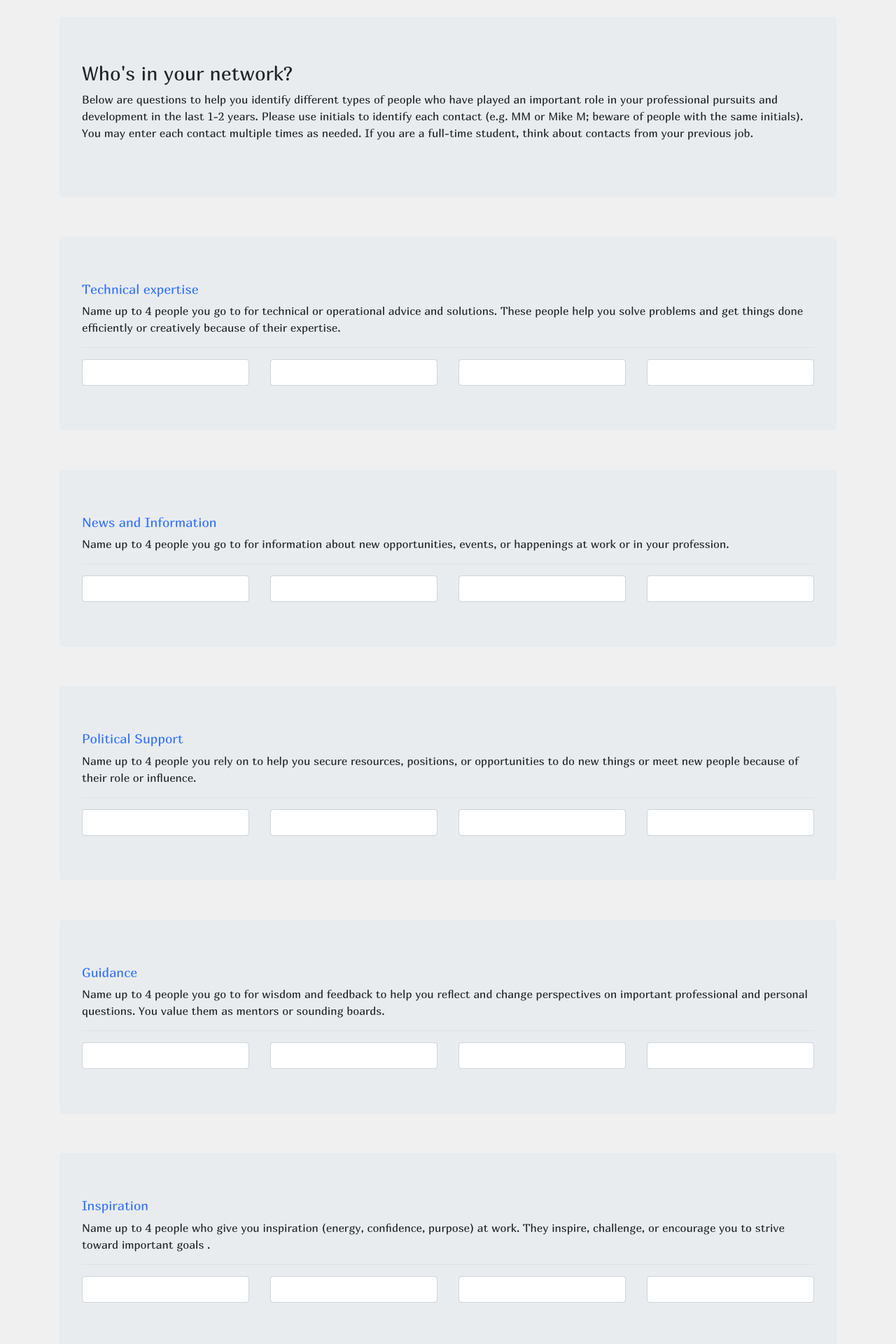
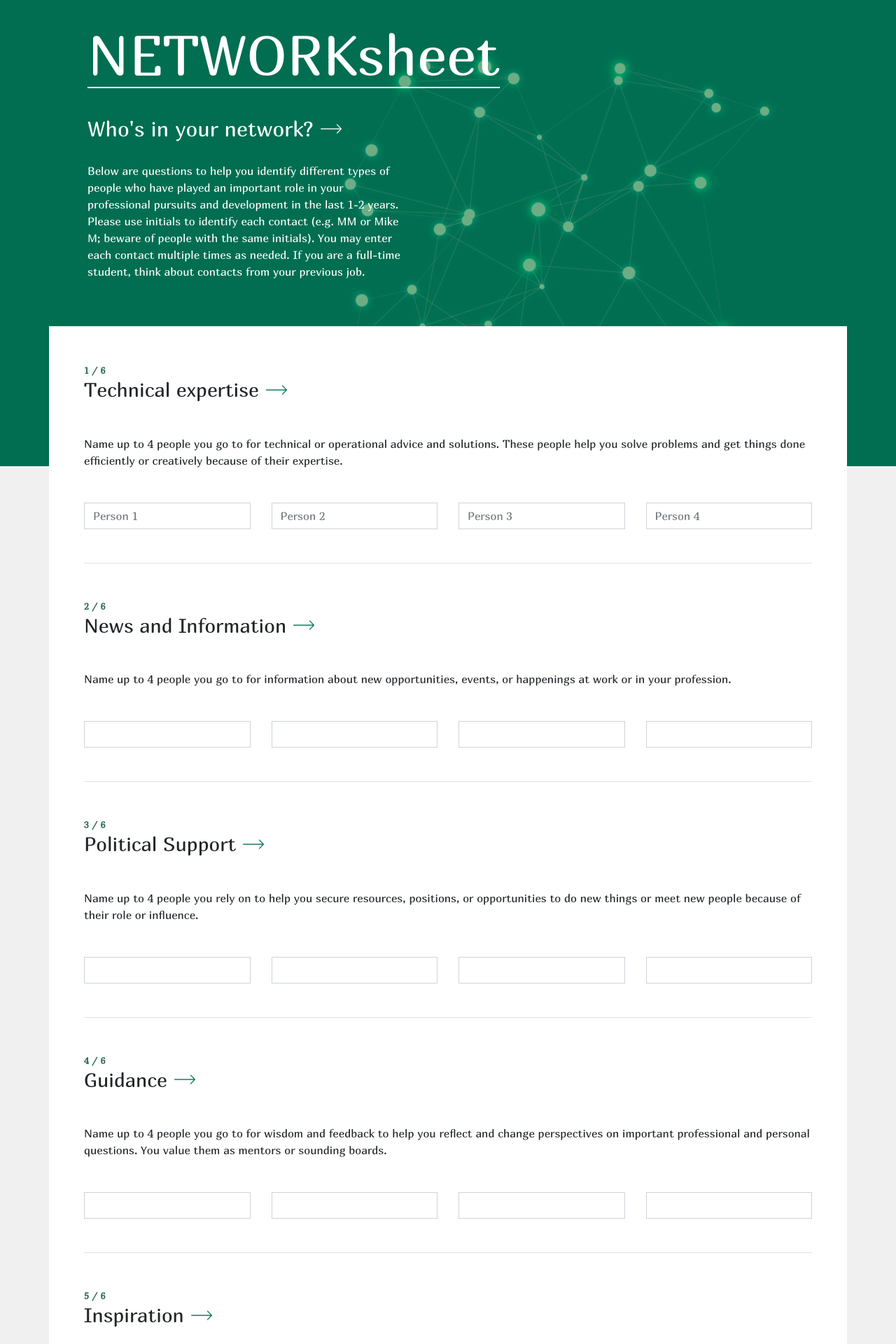
Before and after one commit to kokuwabara1976/networksheet, a Flask app: page /who in a window 1280 px wide. Shown: the top 1920 px of the page at 70% size. Run offline with Flask 2, Linux system fonts and the light colour scheme; some libraries are stand-ins or nearby versions.

Commit message:
second design

```diff
--- a/static/css/index.css
+++ b/static/css/index.css
@@ -233,3 +233,20 @@ body {
   width: fit-content;
   padding-right: 40px;
 }
+.arrow-green {
+  background: url('../img/arrow-green.png');
+  background-position-x: right;
+  background-repeat: no-repeat;
+  background-position-y: center;
+  background-size: 30px;
+  width: fit-content;
+  padding-right: 40px;
+}
+input.form-control {
+  border-radius: 0;
+}
+.text-green {
+  color: #2e6c53;
+  font-weight: bold;
+  font-size: 13px;
+}
--- /dev/null
+++ b/static/css/who.css
@@ -0,0 +1 @@
+/* created by Jovan Kovacevic 12/16/2020 */
--- a/templates/landing.html
+++ b/templates/landing.html
@@ -59,7 +59,7 @@
   <script src="https://cdn.jsdelivr.net/npm/popper.js@1.16.1/dist/umd/popper.min.js" integrity="sha384-9/reFTGAW83EW2RDu2S0VKaIzap3H66lZH81PoYlFhbGU+6BZp6G7niu735Sk7lN" crossorigin="anonymous"></script>
   <script src="https://stackpath.bootstrapcdn.com/bootstrap/4.5.2/js/bootstrap.min.js" integrity="sha384-B4gt1jrGC7Jh4AgTPSdUtOBvfO8shuf57BaghqFfPlYxofvL8/KUEfYiJOMMV+rV" crossorigin="anonymous"></script>
   <script>
-    function isMobile(){
+    function isMobile() {
 
       window.alert("Please make sure you are NOT using a mobile device (phone or tablet) to complete this survey.");
 
--- a/templates/who.html
+++ b/templates/who.html
@@ -4,62 +4,66 @@
   <!-- Required meta tags -->
   <meta charset="utf-8">
   <meta name="viewport" content="width=device-width, initial-scale=1, shrink-to-fit=no">
-
   <!-- Bootstrap CSS -->
   <link rel="stylesheet" href="https://stackpath.bootstrapcdn.com/bootstrap/4.5.2/css/bootstrap.min.css" integrity="sha384-JcKb8q3iqJ61gNV9KGb8thSsNjpSL0n8PARn9HuZOnIxN0hoP+VmmDGMN5t9UJ0Z" crossorigin="anonymous">
   <link rel="stylesheet" href="../static/css/index.css">
-
+  <link rel="stylesheet" href="../static/css/who.css">
   <title>NETWORKsheet</title>
 </head>
+
 <body>
-
   <form action="{{ url_for('who') }}" method="POST" role="form" class="form-horizontal">
     <div class="form-group">
+      <div class="page-container section-1">
+        <div class="container">
+          <div class="row">
+            <div class="col-md-6">
+              <div class="page-header">
 
-      <br>
-      <div class="container">
-        <div class="jumbotron">
-          <div class="jumbotron-content">
-            <h3>Who's in your network?</h3>
-            Below are questions to help you identify different types of people who have played an important role in your professional pursuits and development in the last 1-2 years. Please use initials to identify each contact (e.g. MM or Mike M; beware of people with the same initials). You may enter each contact multiple times as needed. If you are a full-time student, think about contacts from your previous job.</p>
-          </div>
-        </div>
-      </div>
+                <h3 class="page-title">
+                  <p>NETWORKsheet</p>
+                  <span></span>
+                </h3>
 
-      <br>
-      <div class="container">
-        <div class="jumbotron">
-          <div class="jumbotron-content">
-            <h1 class="display-7">Technical expertise</h1>
+                <h3 class="page-sub-title arrow">Who's in your network?</h3>
 
-            Name up to 4 people you go to for technical or operational advice and solutions. These people help you solve problems and get things done efficiently or creatively because of their expertise.
-            <div class="border-top my-3"></div>
-            <div class="row">
-              <div class="col">
-                <input type="text" class="form-control" placeholder="" name="T">
-              </div>
-              <div class="col">
-                <input type="text" class="form-control" placeholder="" name="T">
-              </div>
-              <div class="col">
-                <input type="text" class="form-control" placeholder="" name="T">
-              </div>
-              <div class="col">
-                <input type="text" class="form-control" placeholder="" name="T">
+                <p>Below are questions to help you identify different types of people who have played an important role in your professional pursuits and development in the last 1-2 years. Please use initials to identify each contact (e.g. MM or Mike M; beware of people with the same initials). You may enter each contact multiple times as needed. If you are a full-time student, think about contacts from your previous job.</p>
+
               </div>
             </div>
           </div>
         </div>
       </div>
 
-      <!-- START QUESTION -->
-      <br>
-      <div class="container">
-        <div class="jumbotron">
-          <div class="jumbotron-content">
-            <h1 class="display-7">News and Information</h1>
-            Name up to 4 people you go to for information about new opportunities, events, or happenings at work or in your profession.
-            <div class="border-top my-3"></div>
+      <div class="container section-2">
+        <div class="row">
+          <div class="page-content">
+
+            <div class="">
+              <span class="text-green">1 / 6</span>
+              <h3 class="section-title arrow-green mb-5">Technical expertise</h3>
+              <p class="mb-5">Name up to 4 people you go to for technical or operational advice and solutions. These people help you solve problems and get things done efficiently or creatively because of their expertise.</p>
+              <div class="row">
+                <div class="col">
+                  <input type="text" class="form-control" placeholder="Person 1" name="T">
+                </div>
+                <div class="col">
+                  <input type="text" class="form-control" placeholder="Person 2" name="T">
+                </div>
+                <div class="col">
+                  <input type="text" class="form-control" placeholder="Person 3" name="T">
+                </div>
+                <div class="col">
+                  <input type="text" class="form-control" placeholder="Person 4" name="T">
+                </div>
+              </div>
+              <div class="border-top my-5"></div>
+            </div>
+
+            <div class="">
+              <span class="text-green">2 / 6</span>
+              <h3 class="section-title arrow-green mb-5">News and Information</h3>
+              <p class="mb-5">Name up to 4 people you go to for information about new opportunities, events, or happenings at work or in your profession.</p>
               <div class="row">
                 <div class="col">
                   <input type="text" class="form-control" placeholder="" name="N">
@@ -74,19 +78,13 @@
                   <input type="text" class="form-control" placeholder="" name="N">
                 </div>
               </div>
+              <div class="border-top my-5"></div>
             </div>
-        </div>
-      </div>
-      <!-- END QUESTION -->
 
-      <!-- START QUESTION -->
-      <br>
-      <div class="container">
-        <div class="jumbotron">
-          <div class="jumbotron-content">
-            <h1 class="display-7">Political Support</h1>
-            Name up to 4 people you rely on to help you secure resources, positions, or opportunities to do new things or meet new people because of their role or influence.
-            <div class="border-top my-3"></div>
+            <div class="">
+              <span class="text-green">3 / 6</span>
+              <h3 class="section-title arrow-green mb-5">Political Support</h3>
+              <p class="mb-5">Name up to 4 people you rely on to help you secure resources, positions, or opportunities to do new things or meet new people because of their role or influence.</p>
               <div class="row">
                 <div class="col">
                   <input type="text" class="form-control" placeholder="" name="P">
@@ -101,21 +99,13 @@
                   <input type="text" class="form-control" placeholder="" name="P">
                 </div>
               </div>
+              <div class="border-top my-5"></div>
             </div>
-        </div>
-      </div>
-      <!-- END QUESTION -->
 
-
-
-      <!-- START QUESTION -->
-      <br>
-      <div class="container">
-        <div class="jumbotron">
-          <div class="jumbotron-content">
-            <h1 class="display-7">Guidance</h1>
-            Name up to 4 people you go to for wisdom and feedback to help you reflect and change perspectives on important professional and personal questions. You value them as mentors or sounding boards.
-            <div class="border-top my-3"></div>
+            <div class="">
+              <span class="text-green">4 / 6</span>
+              <h3 class="section-title arrow-green mb-5">Guidance</h3>
+              <p class="mb-5">Name up to 4 people you go to for wisdom and feedback to help you reflect and change perspectives on important professional and personal questions. You value them as mentors or sounding boards.</p>
               <div class="row">
                 <div class="col">
                   <input type="text" class="form-control" placeholder="" name="G">
@@ -130,19 +120,13 @@
                   <input type="text" class="form-control" placeholder="" name="G">
                 </div>
               </div>
+              <div class="border-top my-5"></div>
             </div>
-        </div>
-      </div>
-      <!-- END QUESTION -->
 
-      <!-- START QUESTION -->
-      <br>
-      <div class="container">
-        <div class="jumbotron">
-          <div class="jumbotron-content">
-            <h1 class="display-7">Inspiration</h1>
-            Name up to 4 people who give you inspiration (energy, confidence, purpose) at work. They inspire, challenge, or encourage you to strive toward important goals .
-            <div class="border-top my-3"></div>
+            <div class="">
+              <span class="text-green">5 / 6</span>
+              <h3 class="section-title arrow-green mb-5">Inspiration</h3>
+              <p class="mb-5">Name up to 4 people who give you inspiration (energy, confidence, purpose) at work. They inspire, challenge, or encourage you to strive toward important goals.</p>
               <div class="row">
                 <div class="col">
                   <input type="text" class="form-control" placeholder="" name="I">
@@ -157,19 +141,13 @@
                   <input type="text" class="form-control" placeholder="" name="I">
                 </div>
               </div>
+              <div class="border-top my-5"></div>
             </div>
-        </div>
-      </div>
-      <!-- END QUESTION -->
 
-      <!-- START QUESTION -->
-      <br>
-      <div class="container">
-        <div class="jumbotron">
-          <div class="jumbotron-content">
-            <h1 class="display-7">Friendship</h1>
-            Name up to 4 people who have been the most important friends. You can discuss personal or non-professional matters with them. They give you emotional support and make you feel accepted.
-            <div class="border-top my-3"></div>
+            <div class="">
+              <span class="text-green">6 / 6</span>
+              <h3 class="section-title arrow-green mb-5">Friendship</h3>
+              <p class="mb-5">Name up to 4 people who have been the most important friends. You can discuss personal or non-professional matters with them. They give you emotional support and make you feel accepted.</p>
               <div class="row">
                 <div class="col">
                   <input type="text" class="form-control" placeholder="" name="F">
@@ -185,21 +163,22 @@
                 </div>
               </div>
             </div>
+
+            <div class="btn-container mt-5">
+              <button type="submit" class="btn-custom btn">CONTINUE</button>
+              <div>
+                <span style="background: #2e6c53"></span>
+                <span style="background: #2e6c53"></span>
+                <span></span>
+                <span></span>
+              </div>
+            </div>
+
+          </div>
         </div>
       </div>
       <!-- END QUESTION -->
 
-
-
-    </div>
-
-
-  <div class="container">
-    <div class="row">
-      <div class="col text-center">
-        <button type="submit" class="btn btn-primary">Submit</button>
-      </div>
-    </div>
     </div>
 
 </form>
@@ -215,10 +194,11 @@
 <footer>
   <br><br>
   <!-- Copyright -->
-  <div class="footer-copyright text-center py-3">© 2020 Copyright: Ko Kuwabara
+  <div class="footer-copyright text-center py-3">© 2020 Copyright:
+    <a href="">Ko Kuwabara</a>
   </div>
   <!-- Copyright -->
-
+  <br>
 </footer>
 <!-- Footer -->
 
```
Also changed, not shown: static/img/arrow-green.png (added). Lines whose indentation alone changed are shown as unchanged.
